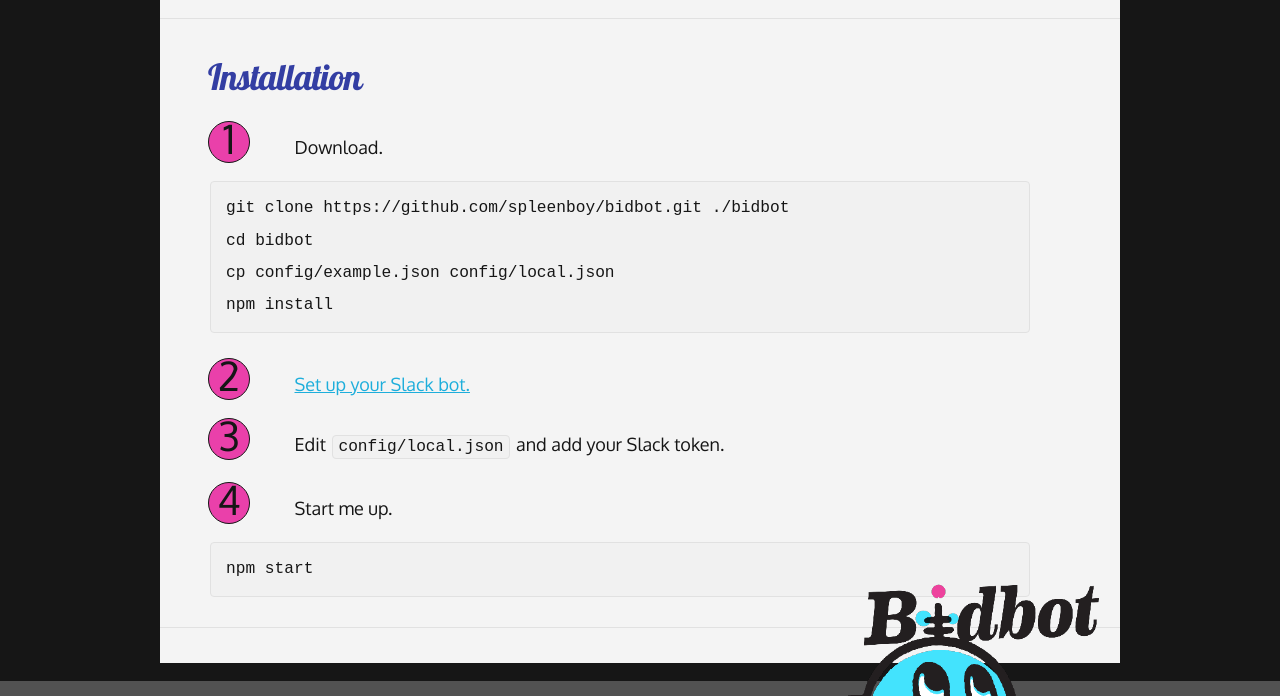
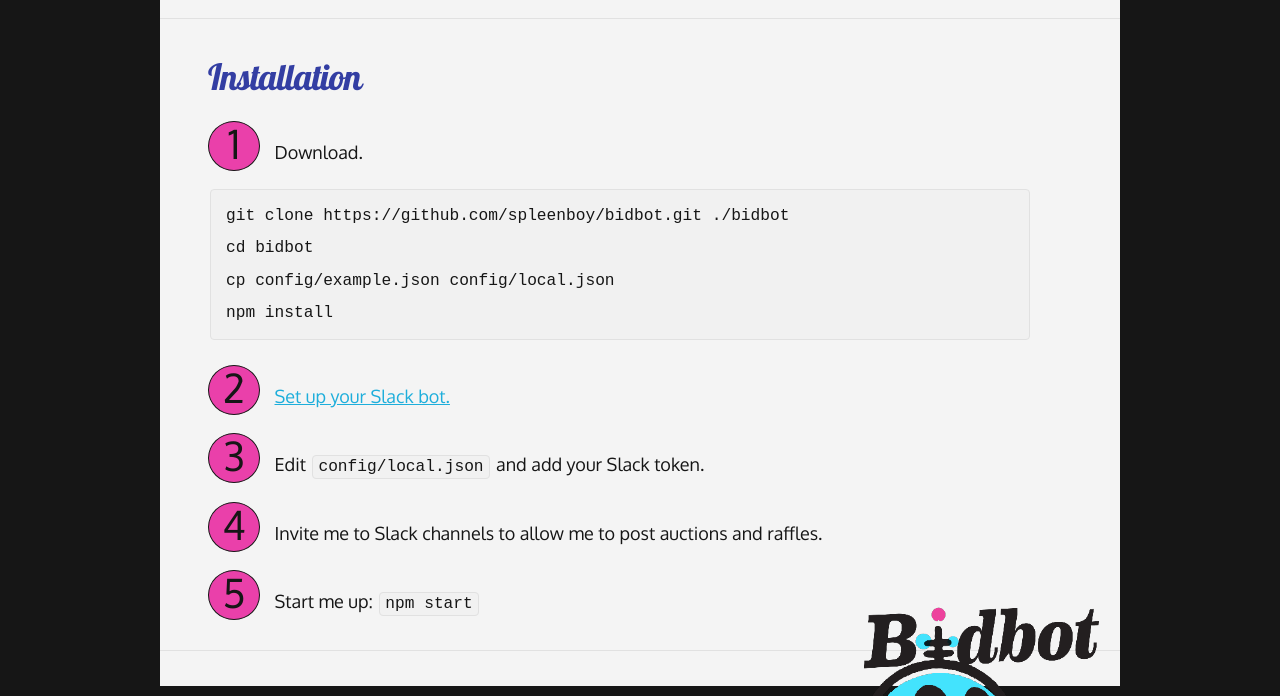
Before and after one commit to spleenboy/bidbot, a plain HTML site: page index.html in a window 1280 px wide. Shown: the part 1058-1754 px from the top of the page. Drawn offline with nearby package versions, Linux system fonts and the light colour scheme.

Commit message:
Updated instructions

```diff
--- a/css/theme.css
+++ b/css/theme.css
@@ -223,12 +223,13 @@ footer .callout {
   width: 40px;
   height: 40px;
   font-size: 40px;
+  padding: 5px 5px 3px 5px;
   background-color: var(--pink);
   border: 1px solid var(--background);
   text-align: center;
 }
 
 .step .instructions {
-  margin-left: 40px;
+  margin-left: 10px;
   display: inline;
 }
--- a/index.html
+++ b/index.html
@@ -82,8 +82,14 @@ npm install</code></pre>
         <div class="step">
           <div class="number">4</div>
           <div class="instructions">
-            Start me up.
-            <pre><code>npm start</code></pre>
+            Invite me to Slack channels to allow me to post auctions and raffles.
+          </div>
+        </div>
+
+        <div class="step">
+          <div class="number">5</div>
+          <div class="instructions">
+            Start me up: <code>npm start</code>
           </div>
         </div>
 
```
